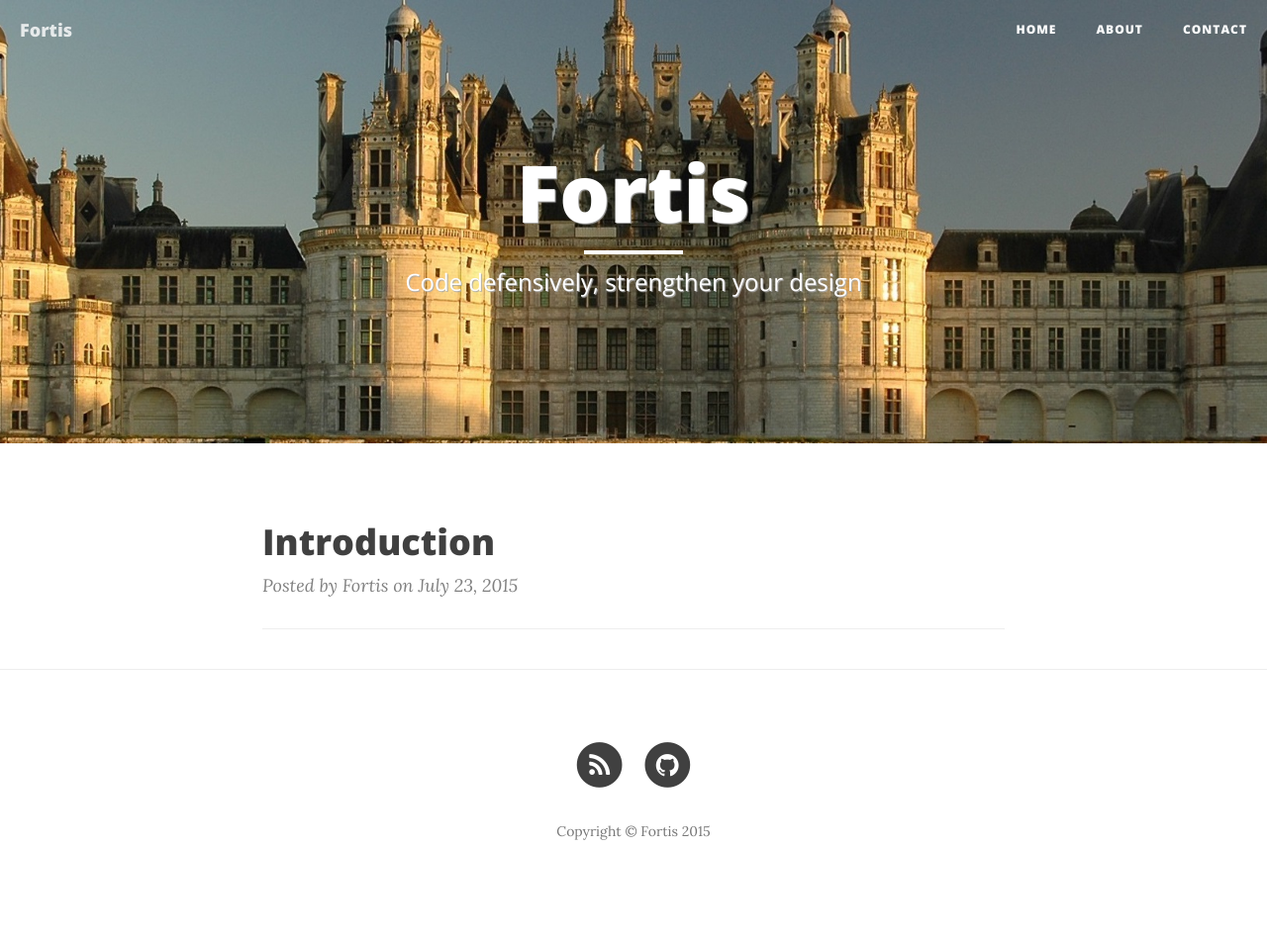
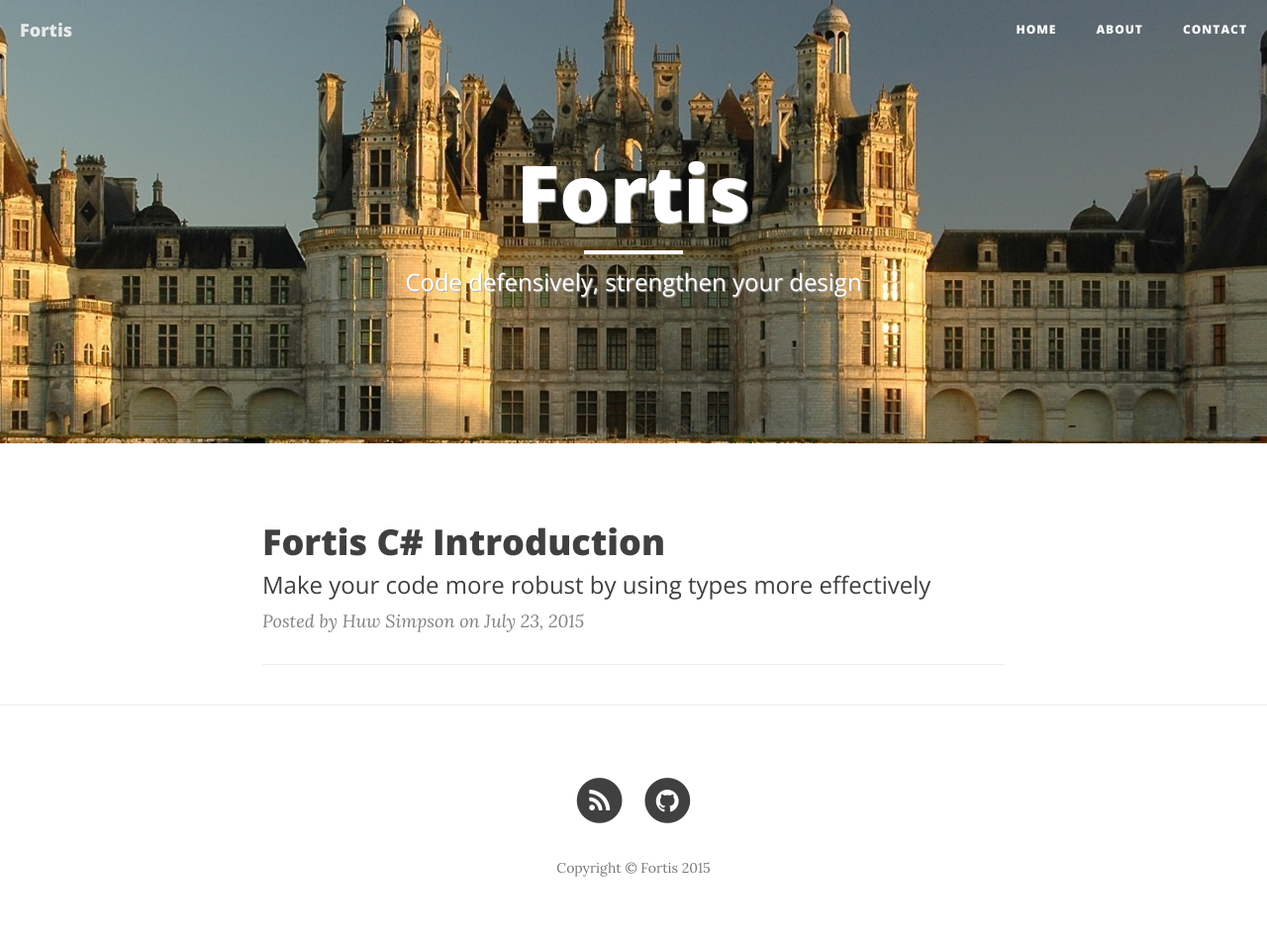
Before and after one commit to huwman/Fortis, a Jekyll site: the page built from index.html, in a window 1280 px wide. Shown: the whole page at 99% size. Built offline with Jekyll 4.4.1, drawn with Linux system fonts in a browser that asks for light colours; nearby versions of some CDN libraries; the list of posts is cut into pages by our own code; before the commit the page ends 916 px from its top, so only the background shows below that.

Commit message:
Added jekyll header to post

```diff
--- a/_posts/2015-07-23-introduction.markdown
+++ b/_posts/2015-07-23-introduction.markdown
@@ -1,3 +1,12 @@
+---
+layout:     post
+title:      "Fortis C# Introduction"
+subtitle:   "Make your code more robust by using types more effectively"
+date:       2015-07-23 12:00:00
+author:     "Huw Simpson"
+header-img: "img/post-bg.jpg"
+---
+
 # Introduction to Fortis C#
 
 > My inspiration for this library and the series of blog posts that will accompany it, is this: *I have a love-hate relationship with C#.* There are many things I love about it, but there are also a couple things that I think can do with some love. Fortunately we can design around some of the *'bad'* features and *increase the love*. This blog will show you how!
```
